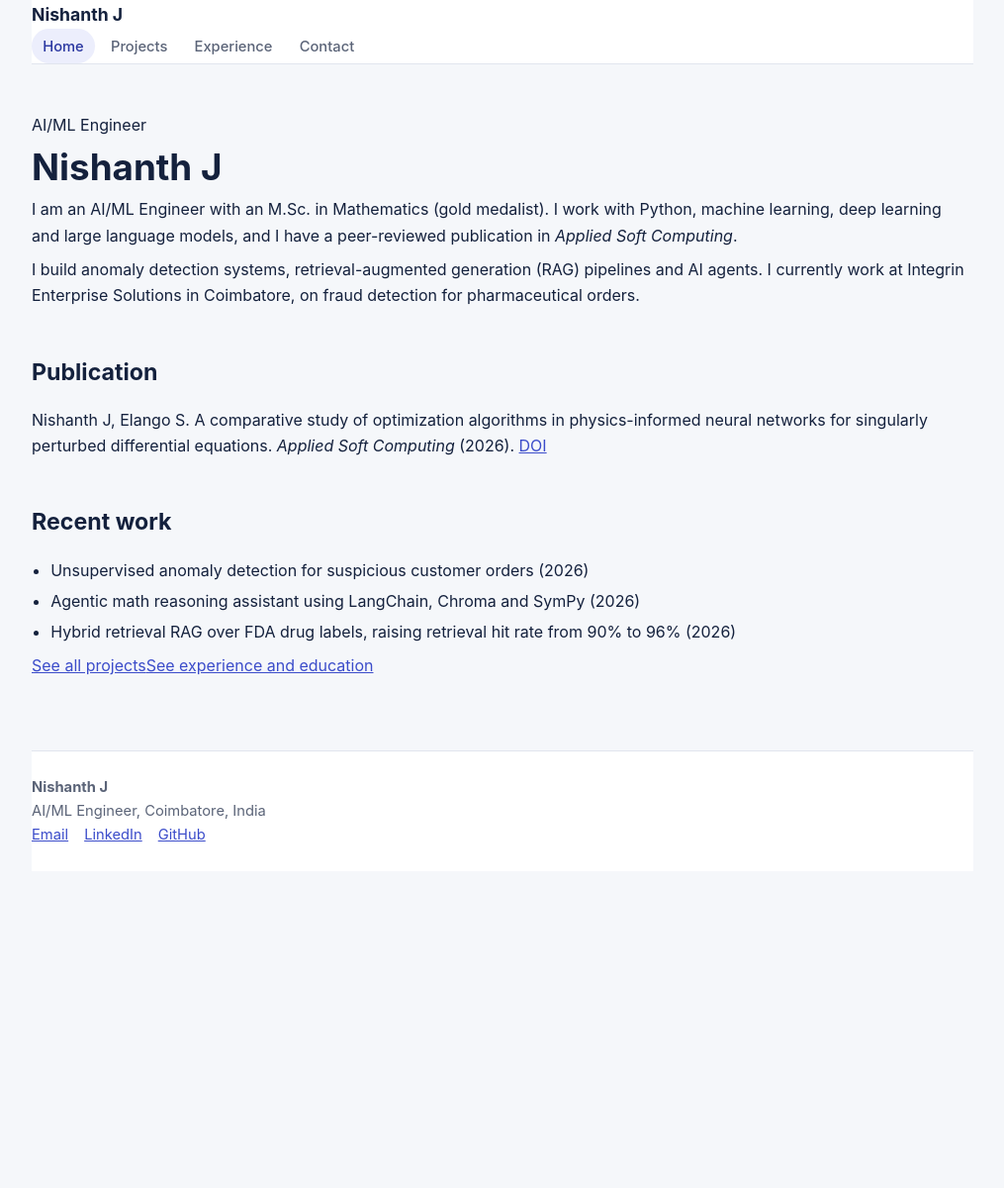
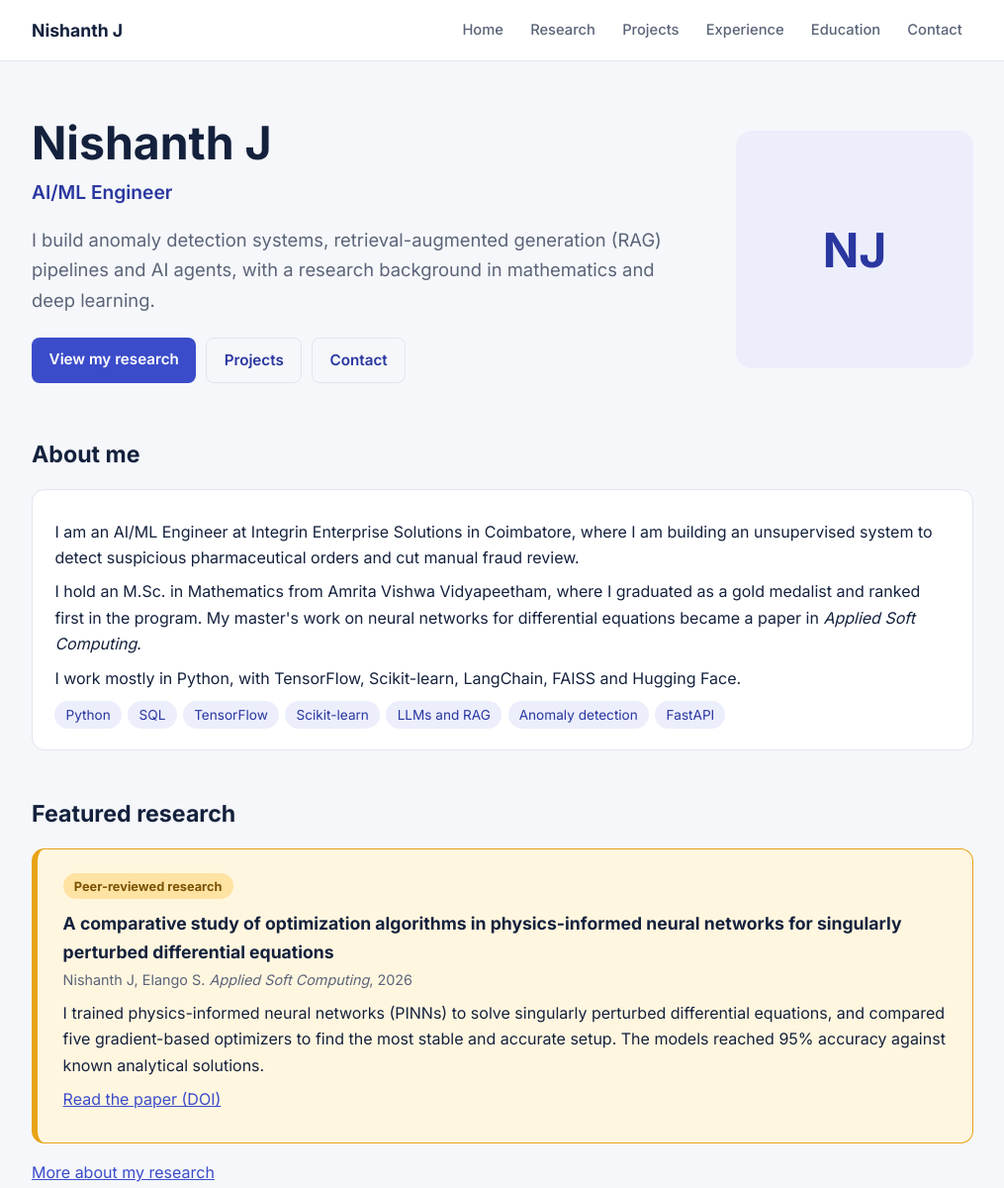
Before and after one commit to NishanthJoghee/nishanthjoghee.github.io, a plain HTML site: page index.html in a window 1280 px wide. Shown: the top 1200 px of the page at 99% size, without its empty margins (132-1147 px from the left). Before the commit the page ends 880 px from the top, so only its background shows below. Drawn offline with Linux system fonts and the light colour scheme.

Commit message:
Update index.html

```diff
--- a/index.html
+++ b/index.html
@@ -1,46 +1,57 @@
+
 <!DOCTYPE html>
 <html lang="en">
 <head>
 <meta charset="utf-8">
 <meta name="viewport" content="width=device-width, initial-scale=1, viewport-fit=cover">
 <meta name="description" content="Nishanth J, AI/ML Engineer in Coimbatore. Nishanth J.">
-<meta name="theme-color" content="#fafaf8">
+<meta name="theme-color" content="#f5f7fa">
 <title>Nishanth J</title>
 <link rel="preconnect" href="https://fonts.googleapis.com">
 <link rel="preconnect" href="https://fonts.gstatic.com" crossorigin>
-<link href="https://fonts.googleapis.com/css2?family=Newsreader:ital,wght@0,400;0,600;1,400&display=swap" rel="stylesheet">
+<link href="https://fonts.googleapis.com/css2?family=Inter:wght@400;500;600;700&display=swap" rel="stylesheet">
 <link rel="stylesheet" href="style.css">
 </head>
 <body>
-<div class="wrap">
-<header>
+<header><div class="wrap">
 <a class="brand" href="index.html">Nishanth J</a>
 <nav>
-<a href="index.html" aria-current="page">Home</a>
+<a href="index.html">Home</a>
+<a href="research.html">Research</a>
 <a href="projects.html">Projects</a>
 <a href="experience.html">Experience</a>
+<a href="education.html">Education</a>
 <a href="contact.html">Contact</a>
 </nav>
-</header>
-<main>
-<p class="crumb">AI/ML Engineer</p>
+</div></header>
+<main><div class="wrap">
+<section class="hero">
+<div>
 <h1>Nishanth J</h1>
-<p>I am an AI/ML Engineer with an M.Sc. in Mathematics (gold medalist). I work with Python, machine learning, deep learning and large language models, and I have a peer-reviewed publication in <em>Applied Soft Computing</em>.</p>
-<p>I build anomaly detection systems, retrieval-augmented generation (RAG) pipelines and AI agents. I currently work at Integrin Enterprise Solutions in Coimbatore, on fraud detection for pharmaceutical orders.</p>
-<h2>Publication</h2>
-<p>Nishanth J, Elango S. A comparative study of optimization algorithms in physics-informed neural networks for singularly perturbed differential equations. <em>Applied Soft Computing</em> (2026). <a href="https://doi.org/10.1016/j.asoc.2026.115496">DOI</a></p>
-<h2>Recent work</h2>
-<ul>
-<li>Unsupervised anomaly detection for suspicious customer orders (2026)</li>
-<li>Agentic math reasoning assistant using LangChain, Chroma and SymPy (2026)</li>
-<li>Hybrid retrieval RAG over FDA drug labels, raising retrieval hit rate from 90% to 96% (2026)</li>
-</ul>
-<p class="links"><a href="projects.html">See all projects</a><a href="experience.html">See experience and education</a></p>
-</main>
-<footer>
-<strong>Nishanth J</strong><br>AI/ML Engineer, Coimbatore, India<br>
+<p class="role">AI/ML Engineer</p>
+<p class="lead">I build anomaly detection systems, retrieval-augmented generation (RAG) pipelines and AI agents, with a research background in mathematics and deep learning.</p>
+<div class="btns"><a class="btn" href="research.html">View my research</a><a class="btn alt" href="projects.html">Projects</a><a class="btn alt" href="contact.html">Contact</a></div>
+</div>
+<div class="pic" aria-label="Photo of Nishanth J"><span>NJ</span><img src="assets/profile.jpg" alt="Nishanth J" onerror="this.remove()"></div>
+</section>
+<h2>About me</h2>
+<div class="card">
+<p>I am an AI/ML Engineer at Integrin Enterprise Solutions in Coimbatore, where I am building an unsupervised system to detect suspicious pharmaceutical orders and cut manual fraud review.</p>
+<p>I hold an M.Sc. in Mathematics from Amrita Vishwa Vidyapeetham, where I graduated as a gold medalist and ranked first in the program. My master's work on neural networks for differential equations became a paper in <em>Applied Soft Computing</em>.</p>
+<p>I work mostly in Python, with TensorFlow, Scikit-learn, LangChain, FAISS and Hugging Face.</p>
+<ul class="chips"><li>Python</li><li>SQL</li><li>TensorFlow</li><li>Scikit-learn</li><li>LLMs and RAG</li><li>Anomaly detection</li><li>FastAPI</li></ul>
+</div>
+<h2>Featured research</h2>
+<div class="feature"><span class="tag">Peer-reviewed research</span>
+<h3>A comparative study of optimization algorithms in physics-informed neural networks for singularly perturbed differential equations</h3>
+<p class="meta">Nishanth J, Elango S. <em>Applied Soft Computing</em>, 2026</p>
+<p>I trained physics-informed neural networks (PINNs) to solve singularly perturbed differential equations, and compared five gradient-based optimizers to find the most stable and accurate setup. The models reached 95% accuracy against known analytical solutions.</p>
+<p><a href="https://doi.org/10.1016/j.asoc.2026.115496">Read the paper (DOI)</a></p></div>
+<p><a href="research.html">More about my research</a></p>
+</div></main>
+<footer><div class="wrap">
+<strong>Nishanth J</strong>, AI/ML Engineer, Coimbatore, India<br>
 <a href="mailto:nishanthjo22@gmail.com">Email</a><a href="https://www.linkedin.com/in/nishanth22">LinkedIn</a><a href="https://github.com/22Nishanth22">GitHub</a>
-</footer>
-</div>
+</div></footer>
 </body>
 </html>
```
